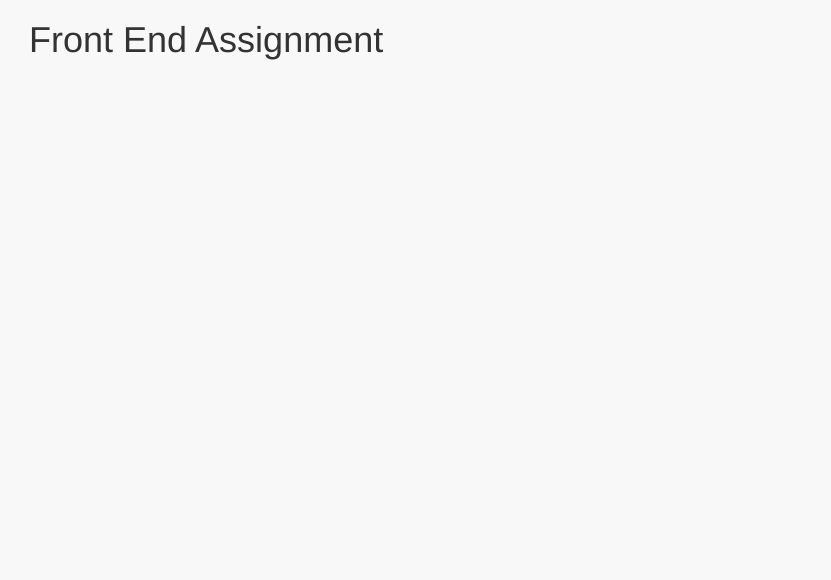
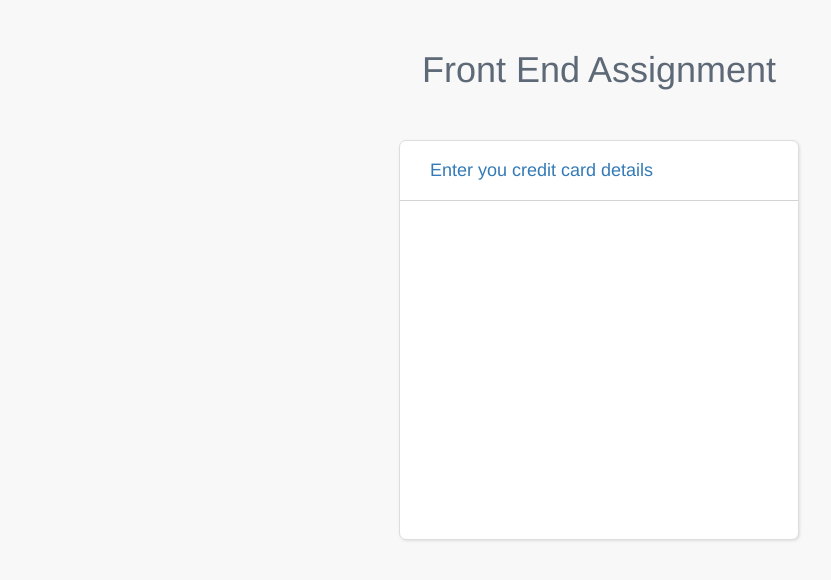
Before and after one commit to rob-in/fontend-assignment, a website: page app/index.html in a window 1280 px wide. Shown: the whole page, without its empty margins (56-887 px from the left). Drawn offline with nearby package versions, Linux system fonts and the light colour scheme; some packages are replaced by stand-ins of ours; files that its build step writes are made by us from their sources.

Commit message:
Progressive changes

```diff
--- a/app/styles/main.css
+++ b/app/styles/main.css
@@ -14,3 +14,41 @@ body {
 * {
     box-sizing: border-box;
 }
+
+/* Page Title */
+
+.page-title{
+	color: #5e6977;
+	margin-top: 50px;
+	margin-bottom: 50px;
+	text-align: center;
+}
+
+/* Credit Card Form*/
+
+.credit-card {
+    width: 400px;
+    height: 400px;
+    margin: 40px auto 0;
+    border: 1px solid #ddd;
+    border-radius: 7px;
+    background-color: #fff;
+    box-shadow: 1px 1px 3px 0px rgba(0, 0, 0, 0.10);
+}
+
+.form-header {
+    height: 60px;
+    padding: 20px 30px 0;
+    border-bottom: 1px solid lightgrey;
+}
+
+.form-body {
+    height: 340px;
+    padding: 30px 30px 20px;
+}
+
+.form-title {
+    margin: 0;
+    color: #337ab7;
+    font-size: 18px;
+}
--- a/app/views/main.html
+++ b/app/views/main.html
@@ -2,5 +2,11 @@
   <div class="page-title">
     <h1>Front End Assignment</h1>
   </div>
+
+    <form class="credit-card">
+        <div class="form-header">
+            <h4 class="form-title">Enter you credit card details</h4>
+        </div>
+    </form>
 </div>
 <!-- <h2><span class="glyphicon glyphicon-heart"></span> By :  <a href="http://iamrobin.in/" target="_blank">rob-in</a></h2> -->
```
